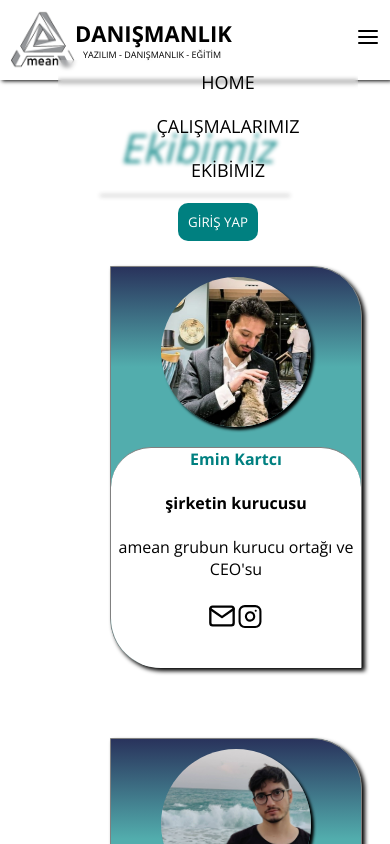
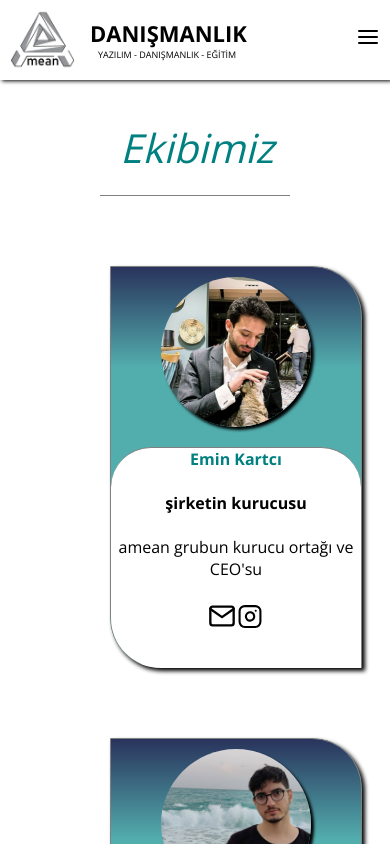
Before and after one commit to aliuner/amean-site, a React (Create React App) app in the folder my-app/: page /ekibimiz in a window 390 px wide. Shown: the top 844 px of the page. Built offline with nearby package versions, Linux system fonts and the light colour scheme.

Commit message:
site tamamlandı

```diff
--- a/my-app/src/components/Navbar.js
+++ b/my-app/src/components/Navbar.jsx
@@ -1,10 +1,13 @@
-import React from 'react'
+import React, { useRef } from 'react'
 import { Link } from 'react-router-dom'
 import Logo from "../img/logo-black.png"
 import "./navbar.scss"
 
+import { useState } from 'react'
 
 const Navbar = () => {
+    const [open,setOpen] = useState(false);
+
 
   return (
     <div className="app">
@@ -31,26 +34,29 @@ const Navbar = () => {
             <Link className='link' to="/login"><button className='login-btn'>GİRİŞ YAP</button></Link>
 
             </div>
-            <div className="toggle">
-            <svg  class="feather feather-menu" fill="none" height="24" stroke="currentColor" stroke-linecap="round" stroke-linejoin="round" stroke-width="2" viewBox="0 0 24 24" width="24" xmlns="http://www.w3.org/2000/svg"><line x1="3" x2="21" y1="12" y2="12" /><line x1="3" x2="21" y1="6" y2="6" /><line x1="3" x2="21" y1="18" y2="18" /></svg>
+            <div
+
+            className="toggle" onClick={()=>setOpen(!open)}>
+            <svg  class="feather feather-menu" fill="none" height="24" stroke="currentColor" stroke-linecap="round" stroke-linejoin="round" stroke-width="2" viewBox="0 0 24 24" width="24" xmlns="http://www.w3.org/2000/svg"><line x1="3" x2="21" y1="12" y2="12" /><line x1="3" x2="21" y1="6" y2="6" /><line x1="3" x2="21" y1="18" y2="18"
+
+            /></svg>
             </div>
-            <div className="menu">
+            {open && (
+            <div
 
-            <ul className="topList">
-              <Link className='link' to="/"><li className="topListItem">HOME</li></Link>
-              <Link className='link' to="/calismalarimiz"><li className="topListItem">ÇALIŞMALARIMIZ</li></Link>
-              <Link className='link' to="/ekibimiz"><li className="topListItem">EKİBİMİZ</li></Link>
+            className="menu">
 
-             <li><Link className='link' to="/login"><button >GİRİŞ YAP</button></Link></li>
+            <ul>
+
+                <Link className='link' to="/"><li className="topListItem">HOME</li></Link>
+                <Link className='link' to="/calismalarimiz"><li className="topListItem">ÇALIŞMALARIMIZ</li></Link>
+                <Link className='link' to="/ekibimiz"><li className="topListItem">EKİBİMİZ</li></Link>
+
+               <Link className='link' to="/login"><button >GİRİŞ YAP</button></Link>
 
             </ul>
-
-
-
-
-
-            </div>
-
+             </div>
+            )}
 
 
 
--- a/my-app/src/components/navbar.scss
+++ b/my-app/src/components/navbar.scss
@@ -42,16 +42,17 @@
         button{
            margin-right: 20px;
             padding: 10px;
-            border: none;
-            background-color: teal;
+            border: 1px solid gray;
+            background-color: white;
             cursor: pointer;
-            color: white;
-            border-radius: 10px;
-            transition: .5s;
+            color: teal;
+            border-radius: 20px;
+            transition: 0.7s;
 
             &:hover{
+                transition: 0.7s;
                 color: white;
-                background: #52adad;
+                background: teal;
             }
         }
 
@@ -108,20 +109,38 @@
 }
 }
 .menu{
+    button{
+        margin-left: 20px;
+        margin-top: 5px;
+        margin-bottom: 5px;
+    }
     display: none;
     position: absolute;
+    justify-content: center;
+    align-items: center;
         right: 2rem;
         top: 60px;
-        width: 300px;
-        background: rgba(255,255,255, 0.1);
-        backdrop-filter: blur(2px);
+        width: 200px;
+       background-color: white;
+       border-radius: 20px;
+       border: 1px solid gray;
+
         list-style: none;
         overflow: hidden;
         li{
+            margin-right: 30px;
             padding: 0.7rem;
             display: flex;
             align-items: center;
             justify-content: center;
+
+            &:hover{
+                background-color:teal;
+                color: white;
+                border-radius: 50px;
+                transition: .5s;
+
+            }
         }
     .topList{
 
@@ -145,6 +164,7 @@
 
 }
 .toggle{
+    cursor: pointer;
     display: none;
 }
 
--- a/my-app/src/style.scss
+++ b/my-app/src/style.scss
@@ -72,13 +72,13 @@
         .videoplayer{
             h1{
                 margin-bottom: 50px;
-                margin-right: 350px;
+                margin-right: 440px;
                 font-size: 40px;
                 font-family: 'Open Sans', sans-serif;
                 color:teal;
             }
-            margin-top: 200px;
-            margin-left: 500px;
+            margin-top: 150px;
+            margin-left: 420px;
             margin-bottom: 200px;
         }
         overflow:hidden ;
@@ -517,7 +517,7 @@
                 justify-content: space-between;
 
 
-
+                height: 550px;
             }
         }
 
@@ -535,7 +535,7 @@
             .footerana{
                 flex-wrap: wrap;
                 align-items: center;
-                justify-content: space-between;
+                justify-content:space-around;
                 display: flex;
             border-top: 1px solid gray;
 
@@ -582,10 +582,11 @@
 
 
               .iletisim{
+
                 h1{
                     margin-right: 20px;
                 }
-                margin-left: 40px;
+
                 margin-top: 50px;
                justify-content: center;
 
@@ -597,6 +598,10 @@
 
 
                 .insta{
+                    &:hover{
+                        scale: 1.05;
+                        transition: .8s;
+                    }
                     display: flex;
                     .insta-text{
                         margin-left: 10px;
@@ -606,6 +611,10 @@
 
 
                 .phone{
+                    &:hover{
+                        scale: 1.05;
+                        transition: .8s;
+                    }
                     display: flex;
                     .phone-text{
                         margin-top: 3px;
@@ -614,6 +623,10 @@
                 }
 
                 .email{
+                    &:hover{
+                        scale: 1.05;
+                        transition: .8s;
+                    }
                     display: flex;
                     .email-text{
                      margin-top: 3px;
@@ -624,6 +637,10 @@
                 }
 
                 .youtube{
+                    &:hover{
+                        scale: 1.05;
+                        transition: .8s;
+                    }
                     display: flex;
                     .youtube-text{
                      margin-top: 5px;
@@ -686,28 +703,40 @@
         .post1{
             justify-content: center;
         }
+       .uye{
+        margin-right: 40px;
+       }
 
-        .map{
-
-            margin-left: 40px;
-        }
 
         .logo-text{
             margin-top: 40px;
-            margin-left: 40px;
+            margin-left: 50px;
 
         }
-
-        .post3-text{
-            margin-top: 100px;
-            margin-bottom: 80px;
-
-        }
-        .iletisim{
-            margin-left: 100px;
+        .logo{
+            margin-right: 15px;
         }
 
 
+        .iletisim{
+           margin-left: 50px;
+        }
 
+        .satir3{
+            margin-bottom: 800px;
+        }
+        .post3-text{
+            margin-top: 290px;
+        }
+        .post2-text{
+            margin-top: 50px;
+        }
+        .head{
+            margin-right: 45px;
+        }
+        .logo-text{
+            justify-content: center;
+            margin-right: 10px;
+        }
 
       }
```
